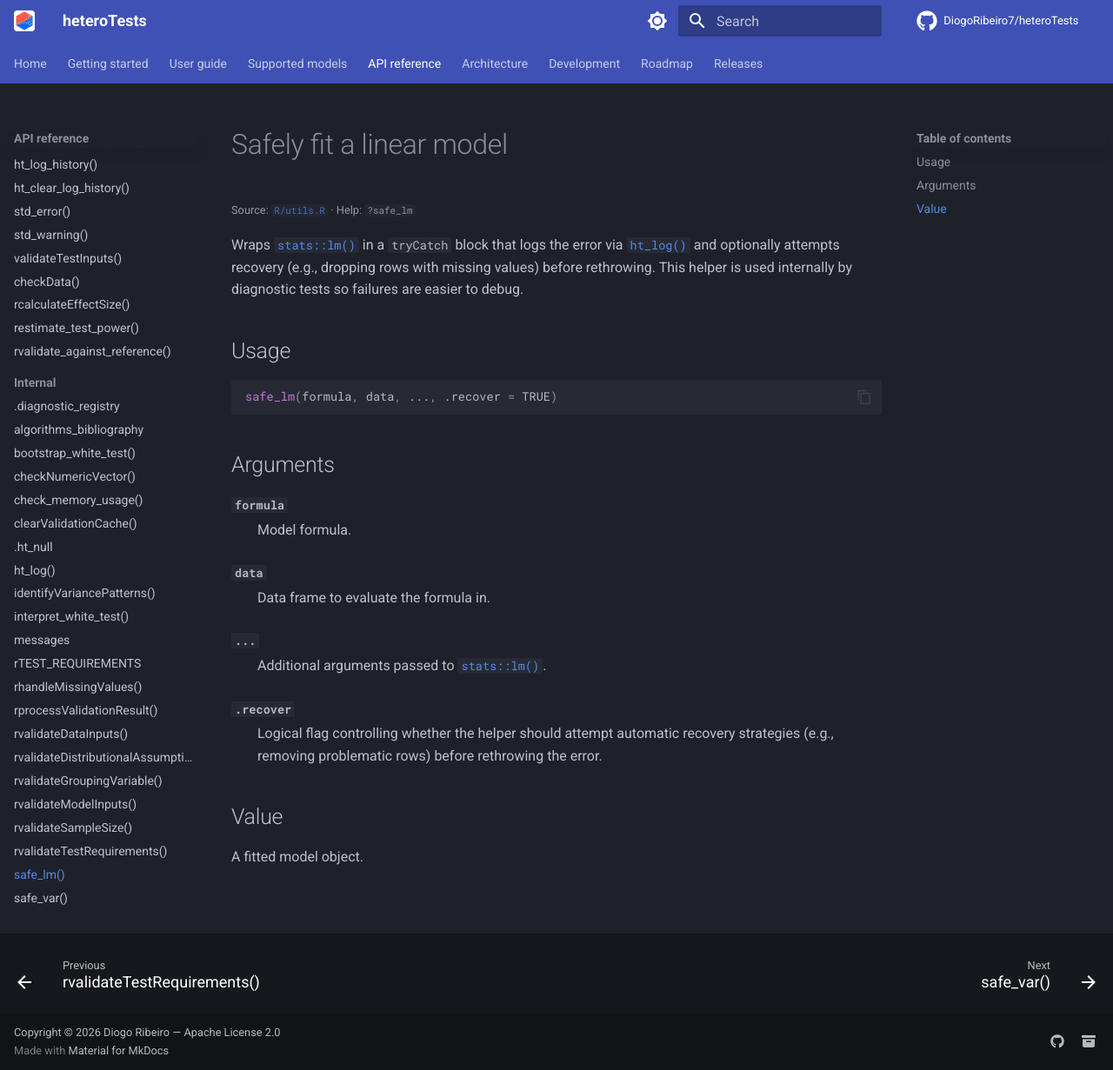
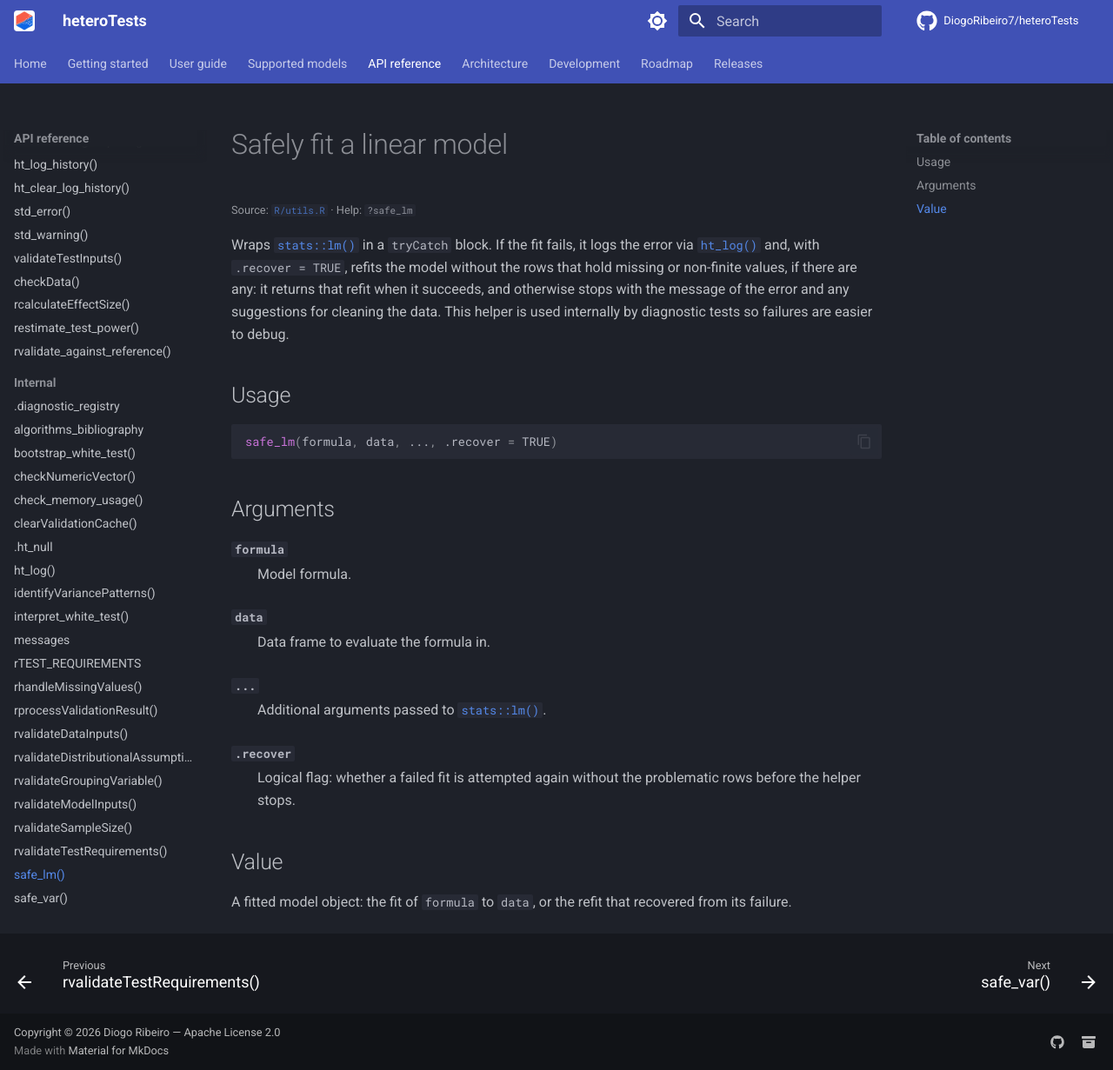
Before and after one commit to DiogoRibeiro7/heteroTests, an MkDocs documentation site: the page built from docs/reference/safe_lm.md, in a window 1280 px wide and 1231 px high. Shown: the whole window at 87% size. Built offline with MkDocs 1.6.1 and Material for MkDocs 9.7.7, drawn with Linux system fonts in a browser that asks for light colours; comment, search, counter and statistics services are not loaded.

Commit message:
Redirect the site's addresses of the two help pages that are gone
reference/ht_logging/ and reference/rbootstrap_test_statistic/, the
pages this site has had for the two help files since it was first built,
would have returned 404 once the earlier commits were deployed: only the
pkgdown addresses, reference/<file>.html, were redirected.
tools/build-docs.R now keeps the gone help files in one list, with the
page that took the place of each: ht_set_log_level for ht_logging and
bootstrapTestStatistic for rbootstrap_test_statistic. It writes a
redirect at each one's index.html too, which MkDocs copies as it is.
`mkdocs build --strict` passes. The development page's table names them.

The pages of docs/reference/ follow the help pages rewritten in the
commit before last.

```diff
--- a/docs/reference/safe_lm.md
+++ b/docs/reference/safe_lm.md
@@ -4,10 +4,12 @@
 
 <small>Source: [`R/utils.R`](https://github.com/DiogoRibeiro7/heteroTests/blob/main/R/utils.R) · Help: `?safe_lm`</small>
 
-Wraps [`stats::lm()`](https://rdrr.io/r/stats/lm.html) in a `tryCatch` block that logs the error via
-[`ht_log()`](ht_log.md) and optionally attempts recovery (e.g., dropping
-rows with missing values) before rethrowing. This helper is used internally by
-diagnostic tests so failures are easier to debug.
+Wraps [`stats::lm()`](https://rdrr.io/r/stats/lm.html) in a `tryCatch` block. If the fit fails, it logs the
+error via [`ht_log()`](ht_log.md) and, with `.recover = TRUE`, refits the model without
+the rows that hold missing or non-finite values, if there are any: it
+returns that refit when it succeeds, and otherwise stops with the message of
+the error and any suggestions for cleaning the data. This helper is used
+internally by diagnostic tests so failures are easier to debug.
 
 ## Usage
 
@@ -27,10 +29,10 @@ safe_lm(formula, data, ..., .recover = TRUE)
 :   Additional arguments passed to [`stats::lm()`](https://rdrr.io/r/stats/lm.html).
 
 `.recover`
-:   Logical flag controlling whether the helper should attempt
-    automatic recovery strategies (e.g., removing problematic rows) before
-    rethrowing the error.
+:   Logical flag: whether a failed fit is attempted again
+    without the problematic rows before the helper stops.
 
 ## Value
 
-A fitted model object.
+A fitted model object: the fit of `formula` to `data`, or the refit
+that recovered from its failure.
```
Also changed, not shown: docs/development.md (+1 -1 lines), docs/reference/bootstrapTestStatistic.md (+3 -3 lines), docs/reference/ht_logging/index.html (added, +15 -0 lines), docs/reference/performWhiteTestBootstrap.md (+2 -2 lines), docs/reference/performWildBootstrapTest.md (+2 -2 lines), docs/reference/rbootstrap_test_statistic/index.html (added, +15 -0 lines), 1 other file.
